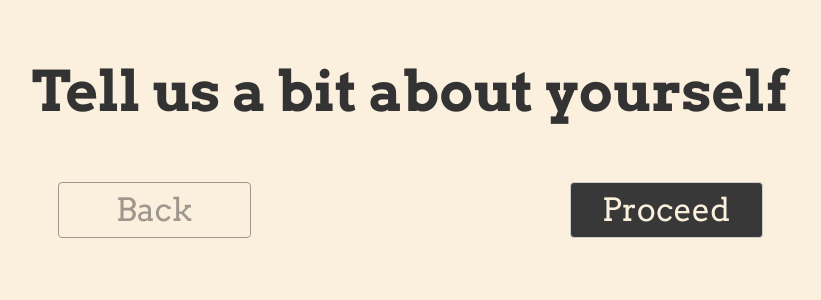
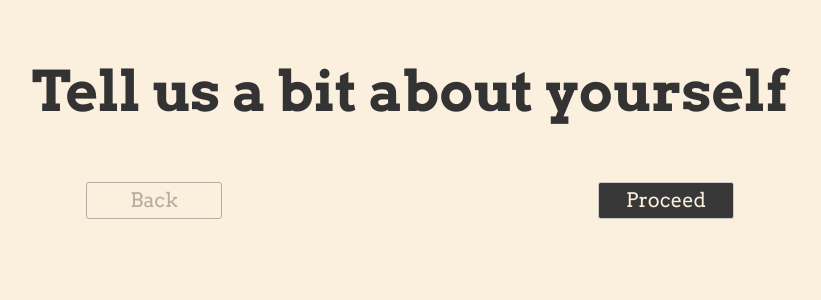
Before and after one commit to preetjdp/Rigel, a Svelte app: page / in a window 1280 px wide. Shown: the top 300 px of the page, without its empty margins (230-1051 px from the left). Built offline with nearby package versions, Linux system fonts and the light colour scheme.

Commit message:
✨ Button more similar

```diff
--- a/public/global.css
+++ b/public/global.css
@@ -47,7 +47,7 @@ input:disabled {
 	color: #ccc;
 }
 
-button {
+/* button {
 	color: #333;
 	background-color: #f4f4f4;
 	outline: none;
@@ -55,12 +55,12 @@ button {
 
 button:disabled {
 	color: #999;
-}
+} */
 
-button:not(:disabled):active {
+/* button:not(:disabled):active {
 	background-color: #ddd;
-}
+} */
 
-button:focus {
+/* button:focus {
 	border-color: #666;
-}
+} */
--- a/src/components/Button.svelte
+++ b/src/components/Button.svelte
@@ -1,6 +1,7 @@
 <script lang="ts">
     export let type: "primary" | "secondary" = "primary";
-    export let disabled: boolean;
+    export let disabled : boolean = false;
+    export let onclick: () => void;
 
     // let color =
     $: buttonProps = {
@@ -33,12 +34,18 @@
 
 <style>
     button {
-        height: 56px;
-        width: 193px;
-        font-size: 32px;
-        border-radius: 4px;
+        height: 37px;
+        width: 136px;
+        font-size: 20px;
+        border-radius: 2.8px;
         font-family: "Arvo";
-        transition: filter 0.5s ease;
+        /* Animations */
+        transition: filter 0.2s ease, background-color 0.1s ease;
+    }
+
+    .btn--diabled {
+        pointer-events: none;
+        filter: opacity(36%);
     }
 
     .btn--hover {
@@ -49,22 +56,28 @@
         filter: drop-shadow(0 4px 16px #00000024);
     }
 
+    /* Primary Button */
+    .btn--primary {
+        background-color: #383838;
+        color: #fbefde;
+    }
+
+    .btn--primary:active {
+        background-color: #505050;
+    }
+
+    /* Secondary Button */
     .btn--secondary {
         background-color: #fbefde;
         color: #383838;
         border: 1px solid #383838;
     }
 
-    .btn--primary {
-        background-color: #383838;
-        color: #fbefde;
-    }
-
-    .btn--diabled {
-        filter: opacity(48%);
+    .btn--secondary:active {
+        background-color: #E4D9CA;
     }
 </style>
 
-<button {...buttonProps}>
+<button on:click={onclick} {...buttonProps}>
     <slot />
 </button>
```
